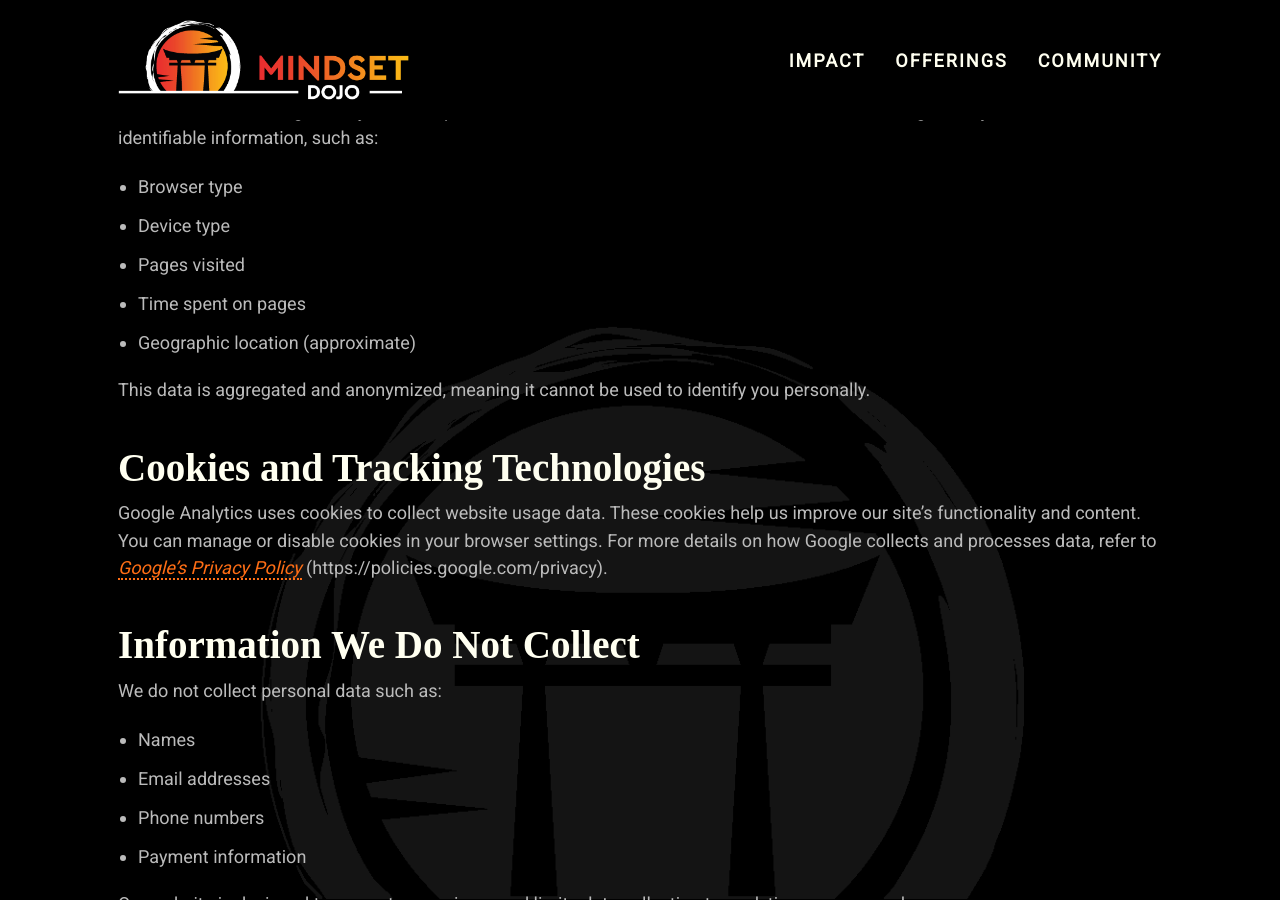
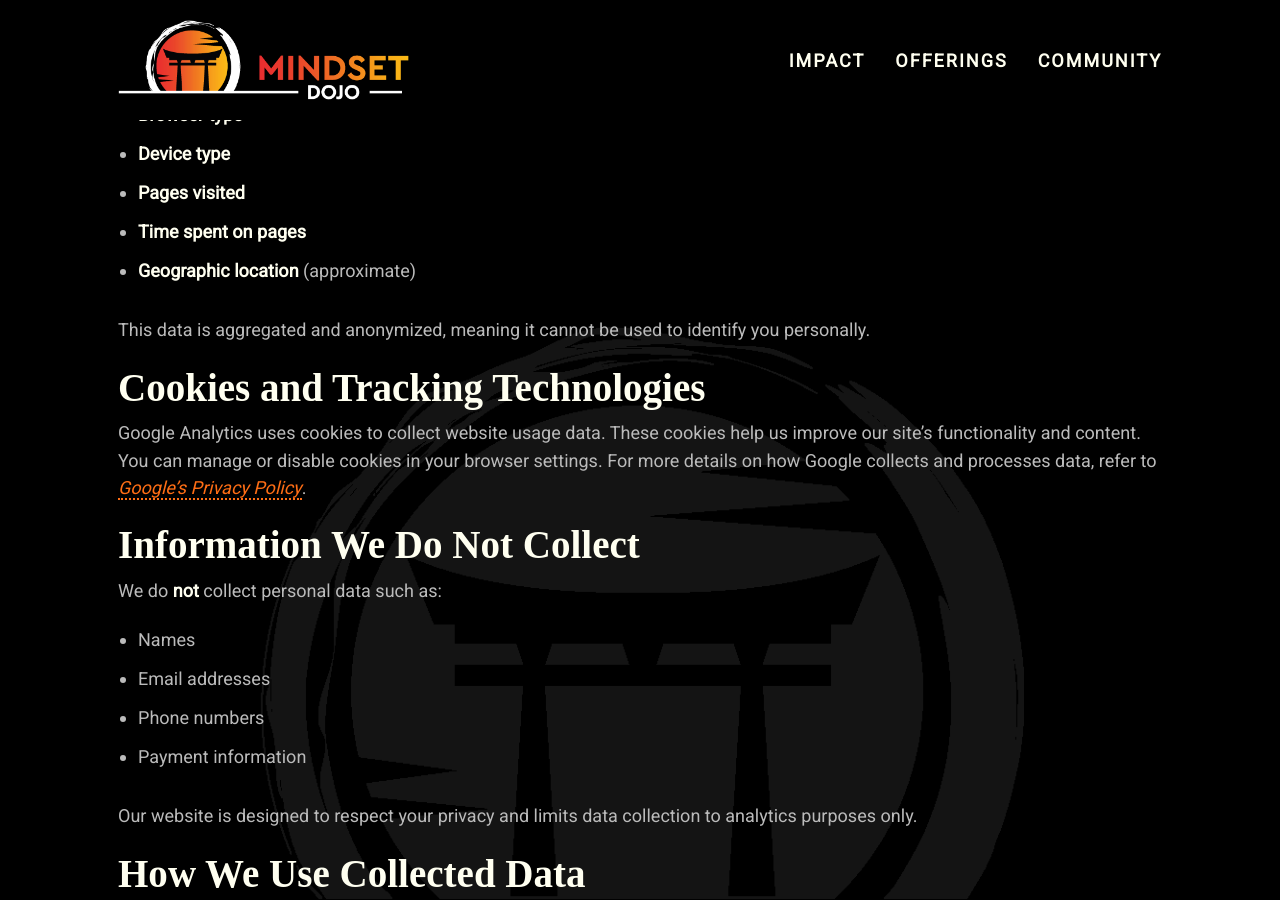
Before and after one commit to mindset-dojo/mindset-dojo.github.io, a Jekyll site: the page built from privacy-policy.md, in a window 1280 px wide and 900 px high, scrolled down 366 px. Built offline with Jekyll 4.4.1, drawn with Linux system fonts in a browser that asks for light colours; some web fonts are replaced; some of the changed lines change nothing that is shown.

Commit message:
Applied DRY principle to privacy-policy.md by changing hardcoded HTML to Markdown.

```diff
--- a/privacy-policy.md
+++ b/privacy-policy.md
@@ -4,55 +4,53 @@
 description: Privacy Policy
 css_id: privacy-policy
 ---
+# Privacy Policy
 
-<h1>Privacy Policy</h1>
-<hr>
-<section>
-	<h2>Introduction</h2>
-	<p>We value your privacy and are committed to being transparent about the information we collect and how it is used. This Privacy Policy explains our practices and highlights our limited use of analytics.</p>
-</section>
-<section>
-	<h2>Information We Collect</h2>
-	<p>Our website uses Google Analytics to help us understand how visitors interact with our content. Google Analytics collects non-identifiable information, such as:</p>
-	<ul>
-		<li>Browser type</li>
-		<li>Device type</li>
-		<li>Pages visited</li>
-		<li>Time spent on pages</li>
-		<li>Geographic location (approximate)</li>
-	</ul>
-	<p>This data is aggregated and anonymized, meaning it cannot be used to identify you personally.</p>
-</section>
-<section>
-	<h2>Cookies and Tracking Technologies</h2>
-	<p>Google Analytics uses cookies to collect website usage data. These cookies help us improve our site&#8217;s functionality and content. You can manage or disable cookies in your browser settings. For more details on how Google collects and processes data, refer to <a href="https://policies.google.com/privacy" target="_blank" rel="noopener">Google&#8217;s Privacy Policy</a> (https://policies.google.com/privacy).</p>
-</section>
-<section>
-	<h2>Information We Do Not Collect</h2>
-	<p>We do not collect personal data such as:</p>
-	<ul>
-		<li>Names</li>
-		<li>Email addresses</li>
-		<li>Phone numbers</li>
-		<li>Payment information</li>
-	</ul>
-	<p>Our website is designed to respect your privacy and limits data collection to analytics purposes only.</p>
-</section>
-<section>
-	<h2>How We Use Collected Data</h2>
-	<p>The anonymized data from Google Analytics is used to:</p>
-	<ul>
-		<li>Analyze website performance</li>
-		<li>Optimize user experience</li>
-		<li>Identify trends and patterns</li>
-	</ul>
-	<p>We do not sell, share, or use this data for any purposes beyond website improvement.</p>
-</section>
-<section>
-	<h2>Changes to This Privacy Policy</h2>
-	<p>We may update this policy periodically to reflect changes in our practices. Please check this page regularly for updates.</p>
-</section>
-<section>
-	<h2>Contact Us</h2>
-	<p>If you have any questions about this Privacy Policy, please <a href="{{site.connect_url}}" target="_blank" rel="noopener">contact us</a>.</p>
-</section>
+## Introduction
+
+We value your privacy and are committed to being transparent about the information we collect and how it is used. This Privacy Policy explains our practices and highlights our limited use of analytics.
+
+## Information We Collect
+
+Our website uses Google Analytics to help us understand how visitors interact with our content. Google Analytics collects non-identifiable information, such as:
+
+* **Browser type**
+* **Device type**
+* **Pages visited**
+* **Time spent on pages**
+* **Geographic location** (approximate)
+
+This data is aggregated and anonymized, meaning it cannot be used to identify you personally.
+
+## Cookies and Tracking Technologies
+
+Google Analytics uses cookies to collect website usage data. These cookies help us improve our site’s functionality and content. You can manage or disable cookies in your browser settings. For more details on how Google collects and processes data, refer to [Google’s Privacy Policy](https://policies.google.com/privacy).
+
+## Information We Do Not Collect
+
+We do **not** collect personal data such as:
+
+* Names
+* Email addresses
+* Phone numbers
+* Payment information
+
+Our website is designed to respect your privacy and limits data collection to analytics purposes only.
+
+## How We Use Collected Data
+
+The anonymized data from Google Analytics is used to:
+
+1. **Analyze website performance**
+2. **Optimize user experience**
+3. **Identify trends and patterns**
+
+We do not sell, share, or use this data for any purposes beyond website improvement.
+
+## Changes to This Privacy Policy
+
+We may update this policy periodically to reflect changes in our practices. Please check this page regularly for updates.
+
+## Contact Us
+
+If you have any questions about this Privacy Policy, please [contact us](https://connect.mindset.dojo.center/).
```
